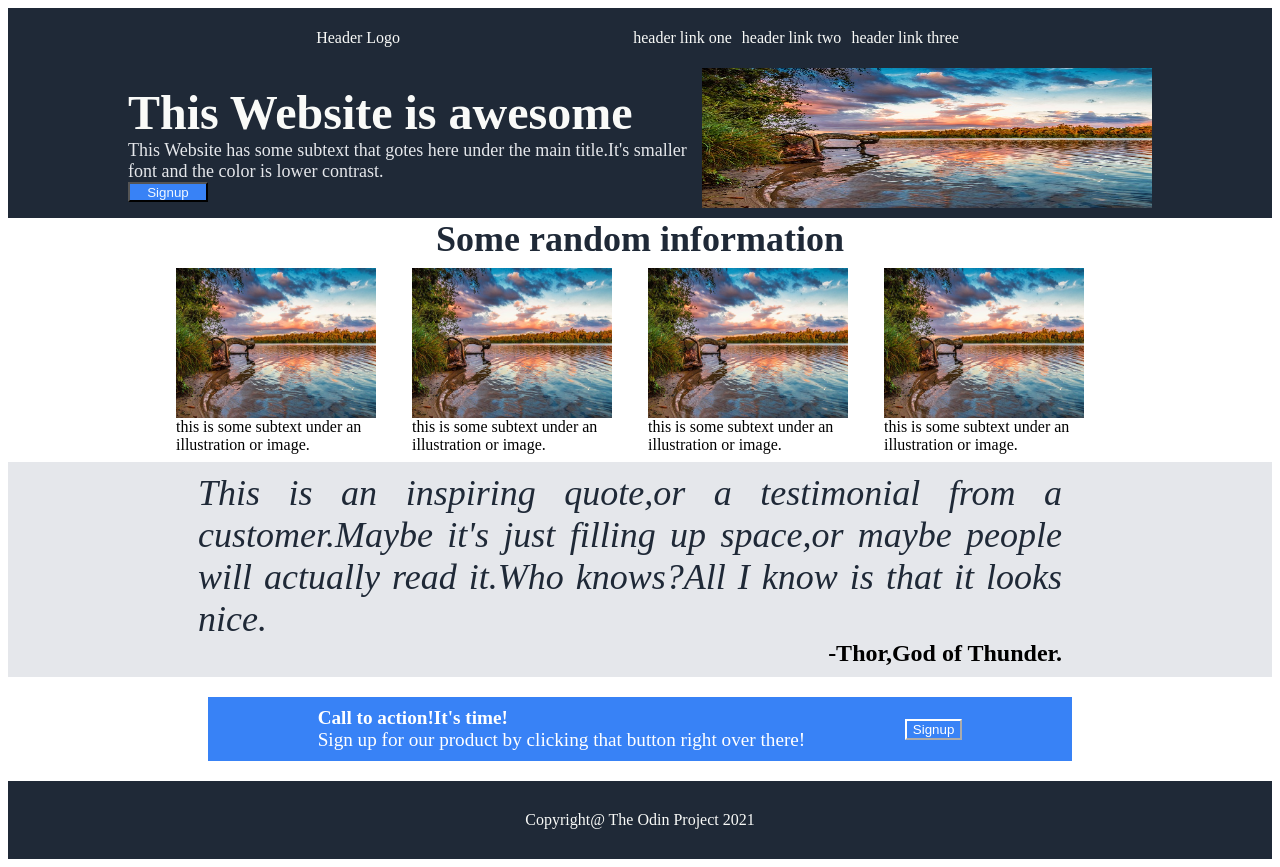
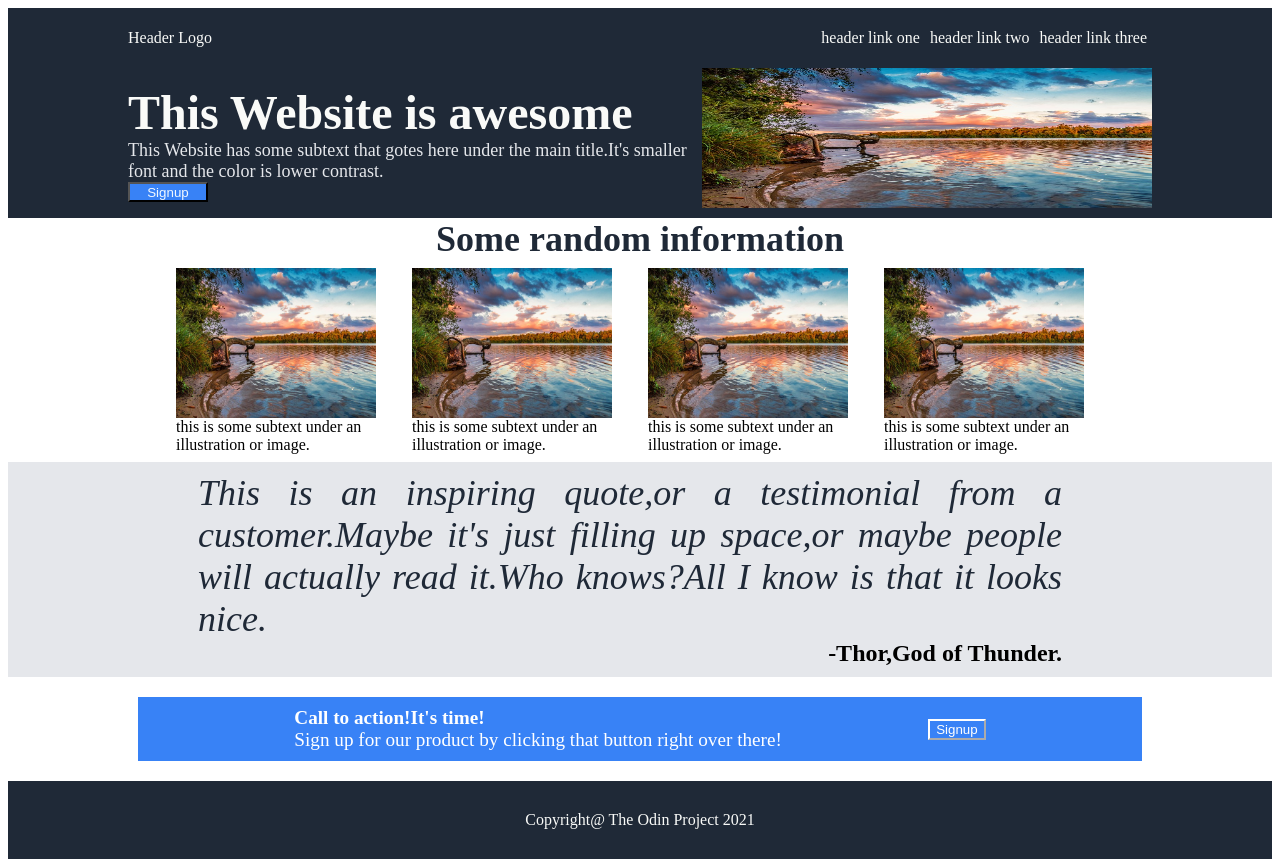
Before and after one commit to Saurav-Bhattacharjee/Landing-Page, a plain HTML site: page index.html in a window 1280 px wide. Drawn offline with Linux system fonts and the light colour scheme.

Commit message:
Aligned the header contents to the description.

```diff
--- a/styles.css
+++ b/styles.css
@@ -15,7 +15,7 @@
 }
 .Header-links{
     display:flex;
-    justify-content: space-evenly;
+    justify-content: space-between;
     align-items: center;
 }
 .h1{
@@ -125,7 +125,7 @@ a{
     align-items: center;
     background-color: #3882f6;
     padding: 10px;
-    margin: 20px 200px 20px 200px;
+    margin: 20px 130px 20px 130px;
 
 }
 .Container_Contents{
```
